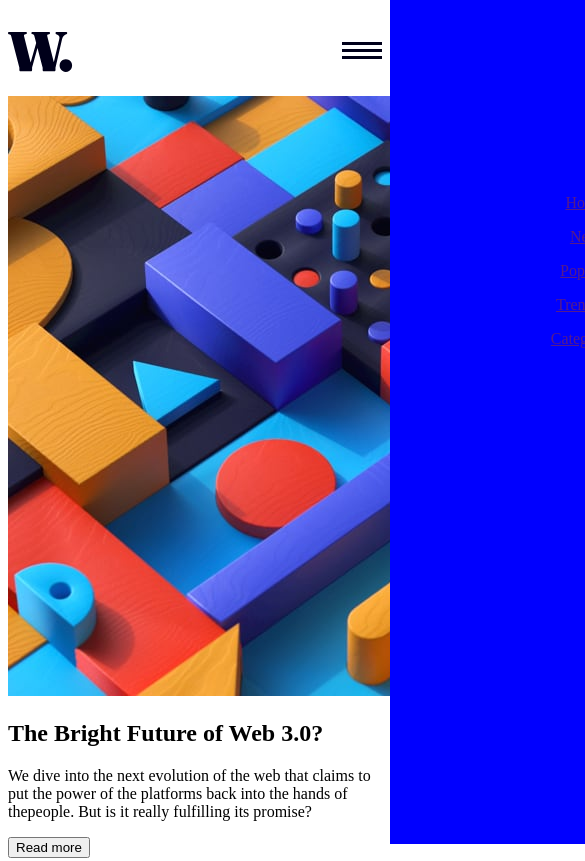
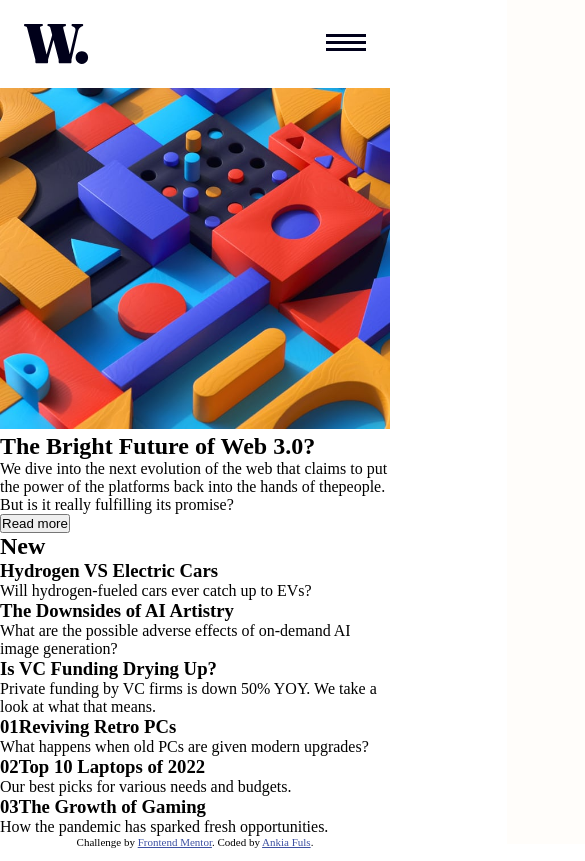
Before and after one commit to Ankia-Fuls/fem-news-homepage, a plain HTML site: page index.html in a window 390 px wide. Shown: the top 861 px of the page, 585 px wide, since content can reach past the window. Drawn offline with Linux system fonts and the light colour scheme.

Commit message:
Updated menu width

```diff
--- a/styles.scss
+++ b/styles.scss
@@ -1,18 +1,44 @@
-.attribution {
-    font-size: 11px;
-    text-align: center;
+:root {
+    --soft-orange: hsl(35, 77%, 62%);
+    --soft-red: hsl(5, 85%, 63%);
+    --off-white: hsl(36, 100%, 99%);
+    --grayish-blue: hsl(233, 8%, 79%);
+    --dark-grayish-blue: hsl(236, 13%, 42%);
+    --very-dark-blue: hsl(240, 100%, 5%);
+    --attribution: hsl(228, 45%, 44%);
 }
 
-.attribution a {
-    color: hsl(228, 45%, 44%);
+*,
+html,
+body {
+    margin: 0;
+    padding: 0;
+    box-sizing: border-box;
 }
 
-// coder-coder code
+body {
+    font-size: 100%;
+}
+
+img {
+    max-width: 100%;
+}
+
+.attribution {
+    font-size: 0.6875rem;
+    text-align: center;
+
+    a {
+        color: var(--attribution);
+    }
+}
+
+
 .navbar {
     display: flex;
     justify-content: space-between;
     align-items: center;
-    padding-block: 1.5rem;
+    padding: 1.5rem;
 
     button {
         background: none;
@@ -51,12 +77,18 @@
         @media only screen and (max-width:500px) {
             //mobile
             position: fixed; //fixes position, removes from flow, parent element effectively entire page
-            inset: 0; //take up entire page, no inset
+            // inset: 0; //take up entire page, no inset
             padding: 1.5rem;
-            background-color: blue;
+            background-color: var(--off-white);
+
+            width: 70vw;
+            height: 100vh;
+            top: 0;
+            right: 0;
 
             translate: 100vw 0; //slide the menu in from off screen
             transition: translate 0.5s ease-in-out;
+
         }
 
         @media only screen and (max-width:500px) and (prefers-reduced-motion) {
```
Also changed, not shown: css/styles.css, 1 other file.
